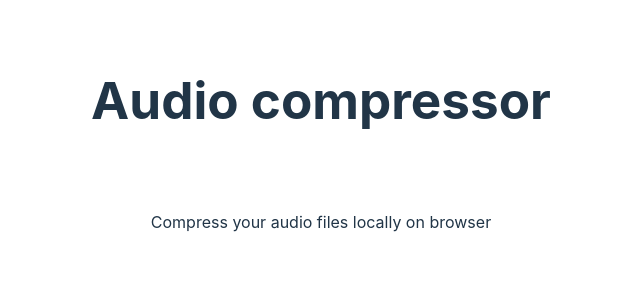
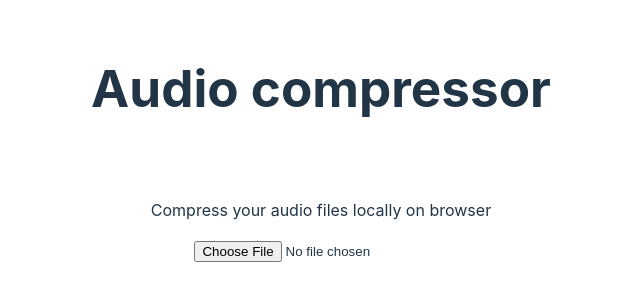
Before and after one commit to Minishlink/audio-compressor-webapp, a React (Vite) app: page / in a window 1280 px wide. Shown: the part 240-540 px from the top of the page, without its empty margins (319-959 px from the left). Built offline with nearby package versions, Linux system fonts and the light colour scheme.

Commit message:
Add audio file selection and listening

```diff
--- a/src/App.css
+++ b/src/App.css
@@ -8,3 +8,7 @@
 .card {
   padding: 2em;
 }
+
+#player-container {
+  margin-top: 1em;
+}
--- a/src/App.tsx
+++ b/src/App.tsx
@@ -2,13 +2,25 @@ import { useState } from "react";
 import "./App.css";
 
 export function App() {
-  const [count, setCount] = useState(0);
+  const [file, setFile] = useState<File | undefined>();
 
   return (
     <div className="App">
       <h1>Audio compressor</h1>
       <div className="card">
         <p>Compress your audio files locally on browser</p>
+        <input
+          type="file"
+          accept="audio/*"
+          onChange={(event) => setFile(event.target.files?.[0])}
+        />
+        {!!file && (
+          <>
+            <div id="player-container">
+              <audio controls src={URL.createObjectURL(file)}></audio>
+            </div>
+          </>
+        )}
       </div>
     </div>
   );
```
